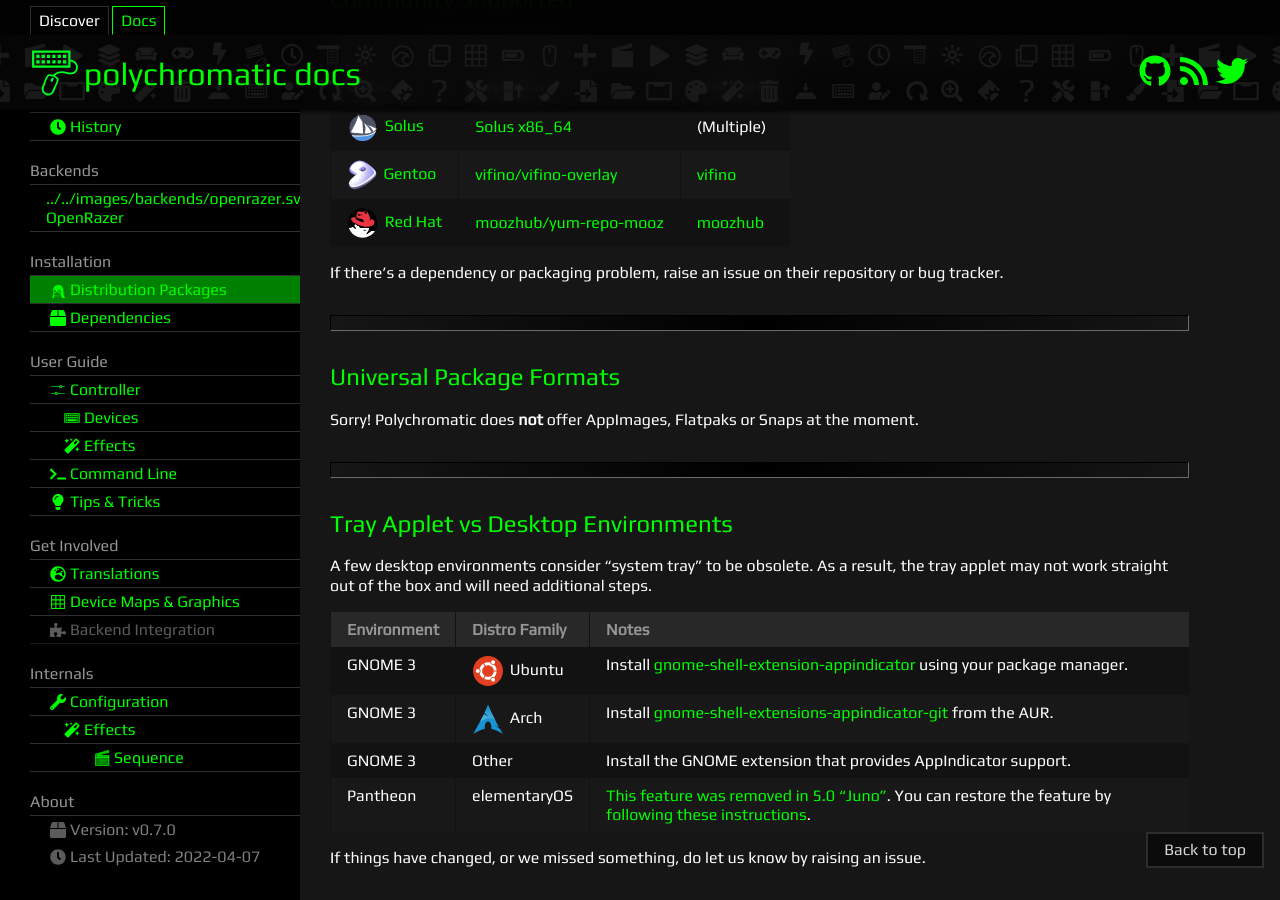
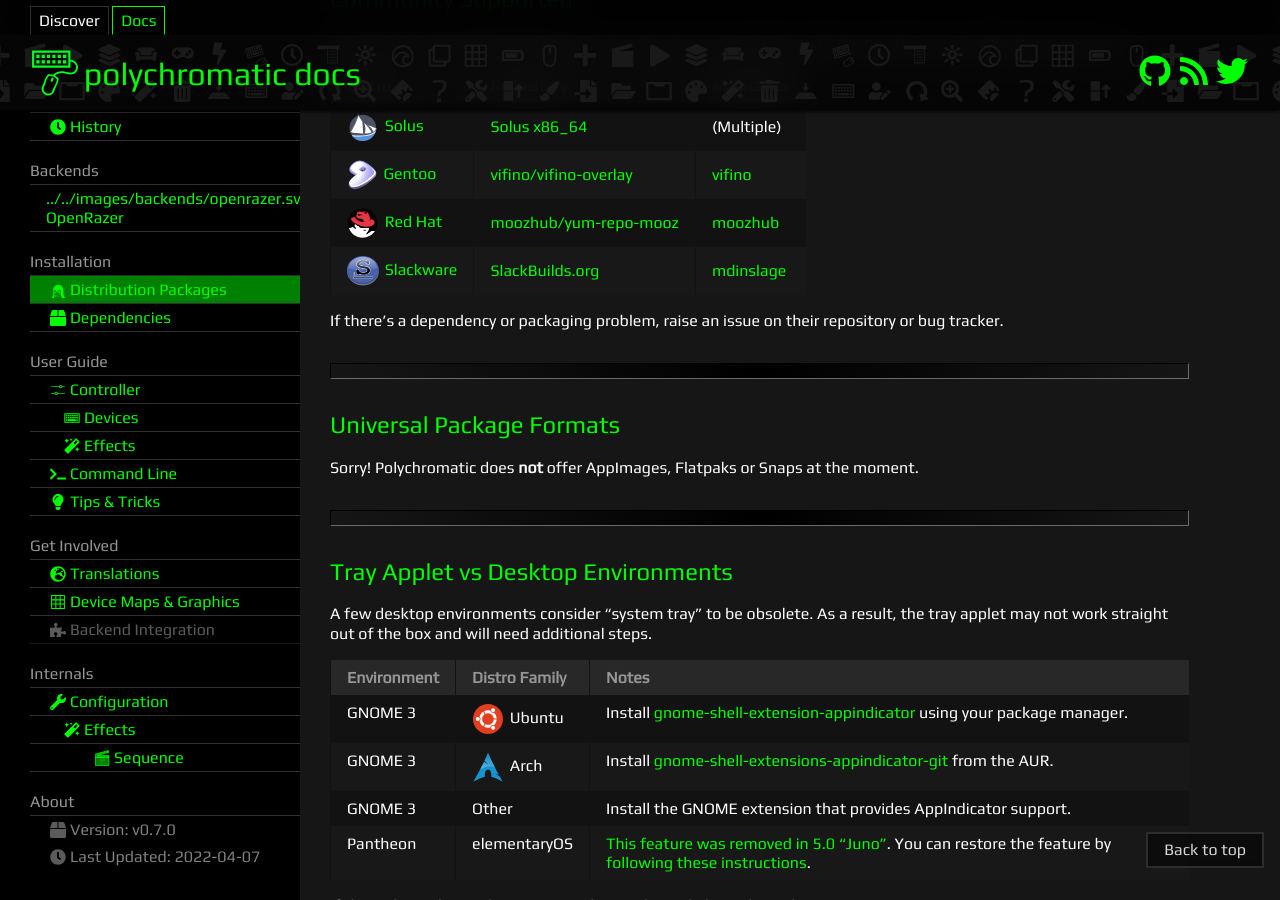
Before and after one commit to polychromatic/polychromatic-docs, a Jekyll site: the page built from pages/supported-distros.md, in a window 1280 px wide and 900 px high, scrolled down 798 px. Built offline with Jekyll 4.4.1, drawn with Linux system fonts in a browser that asks for light colours.

Commit message:
Distros: Add Slackware community packages
Addresses polychromatic/polychromatic#412

```diff
--- a/pages/supported-distros.md
+++ b/pages/supported-distros.md
@@ -43,8 +43,11 @@ Distro                  | Repository                | Maintainer
 [![](/images/distros/solus.svg) Solus](https://polychromatic.app/download/solus/)  | [Solus x86_64] | (Multiple)
 [![](/images/distros/gentoo.svg) Gentoo](https://polychromatic.app/download/gentoo/)  | [vifino/vifino-overlay] | [vifino]
 [![](/images/distros/redhat.svg) Red Hat](https://polychromatic.app/download/redhat/) | [moozhub/yum-repo-mooz] | [moozhub]
+[![](/images/distros/slackware.svg) Slackware](https://polychromatic.app/download/slackware/)  | [SlackBuilds.org] | [mdinslage]
 
 [Solus x86_64]: https://solus.pkgs.org/rolling/solus-unstable-x86_64/polychromatic-0.3.12-16-1-x86_64.eopkg.html
+[SlackBuilds.org]: https://www.slackbuilds.org/repository/15.0/system/polychromatic/
+[mdinslage]: https://github.com/mdinslage
 [vifino]: https://github.com/vifno
 [moozhub]: https://github.com/moozhub
 [vifino/vifino-overlay]: https://github.com/vifino/vifino-overlay/tree/master/app-misc/
```
Also changed, not shown: images/distros/slackware.svg (added).
